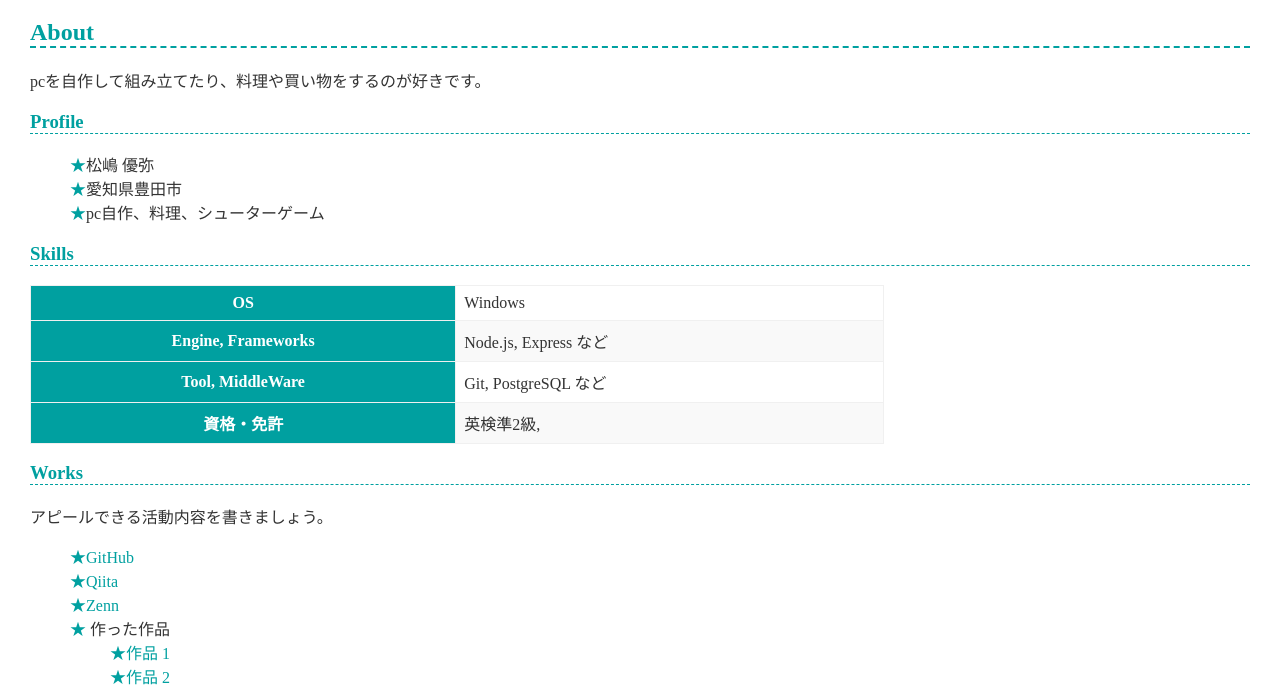
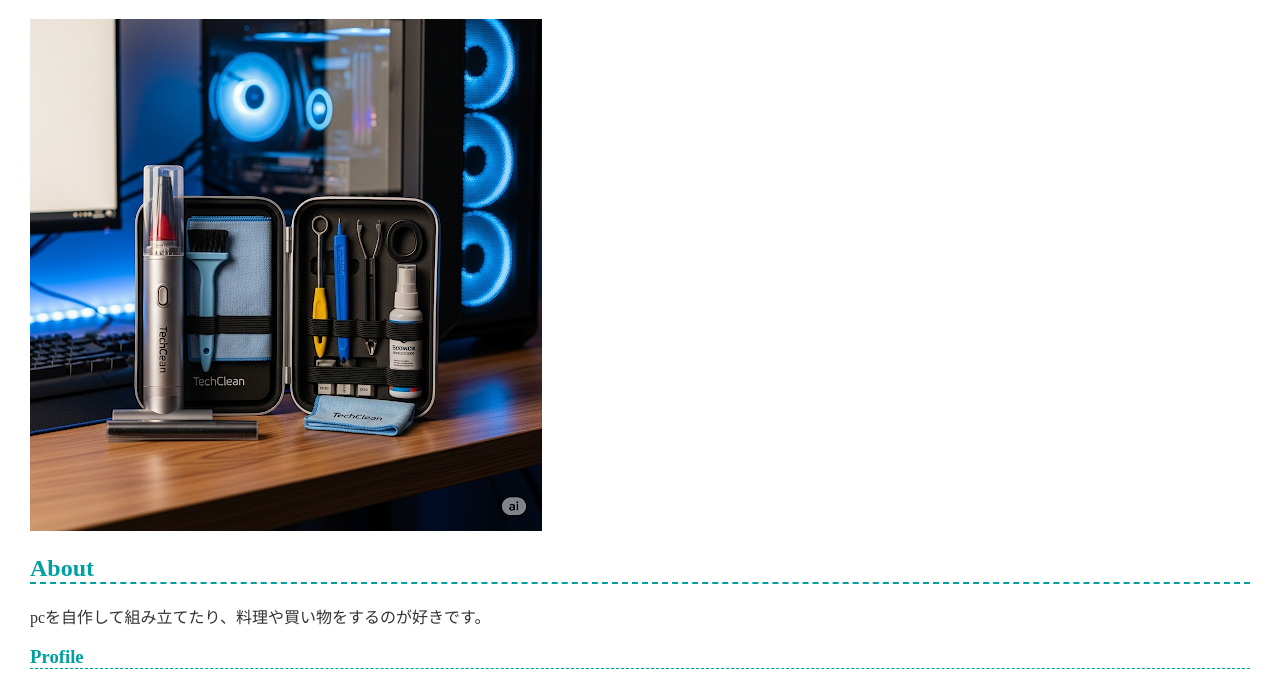
Before and after one commit to toy-alice/toy-alice.github.io, a plain HTML site: page index.html in a window 1280 px wide. Shown: the part 94-785 px from the top of the page. Drawn offline with Linux system fonts and the light colour scheme.

Commit message:
画像の追加

```diff
--- a/index.html
+++ b/index.html
@@ -8,6 +8,7 @@
   </head>
   <body>
     <h1>toy-alice</h1>
+    <img src=多機能pc清掃ツールキット.png>
 
     <h2>About</h2>
     <p>
```
